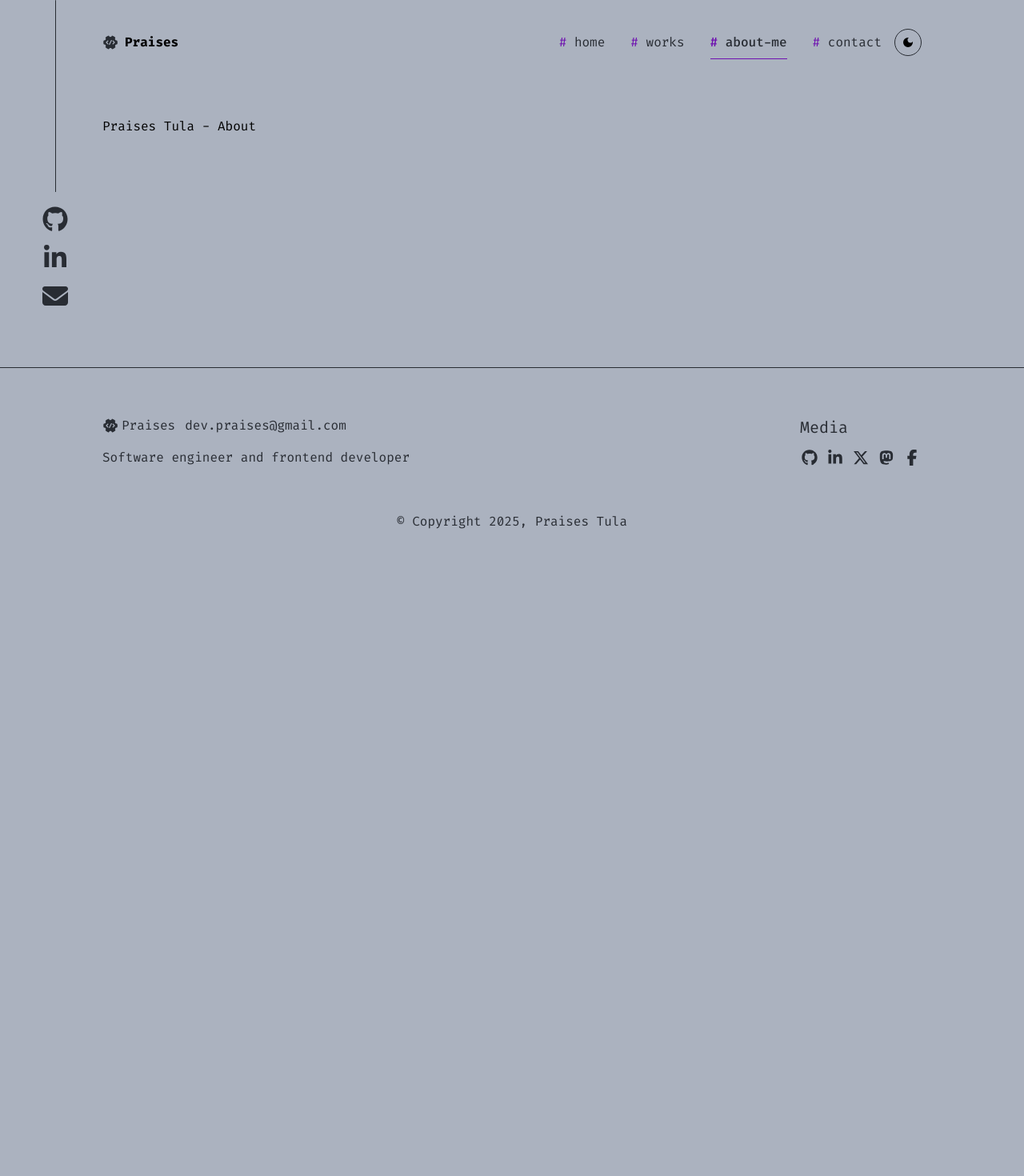
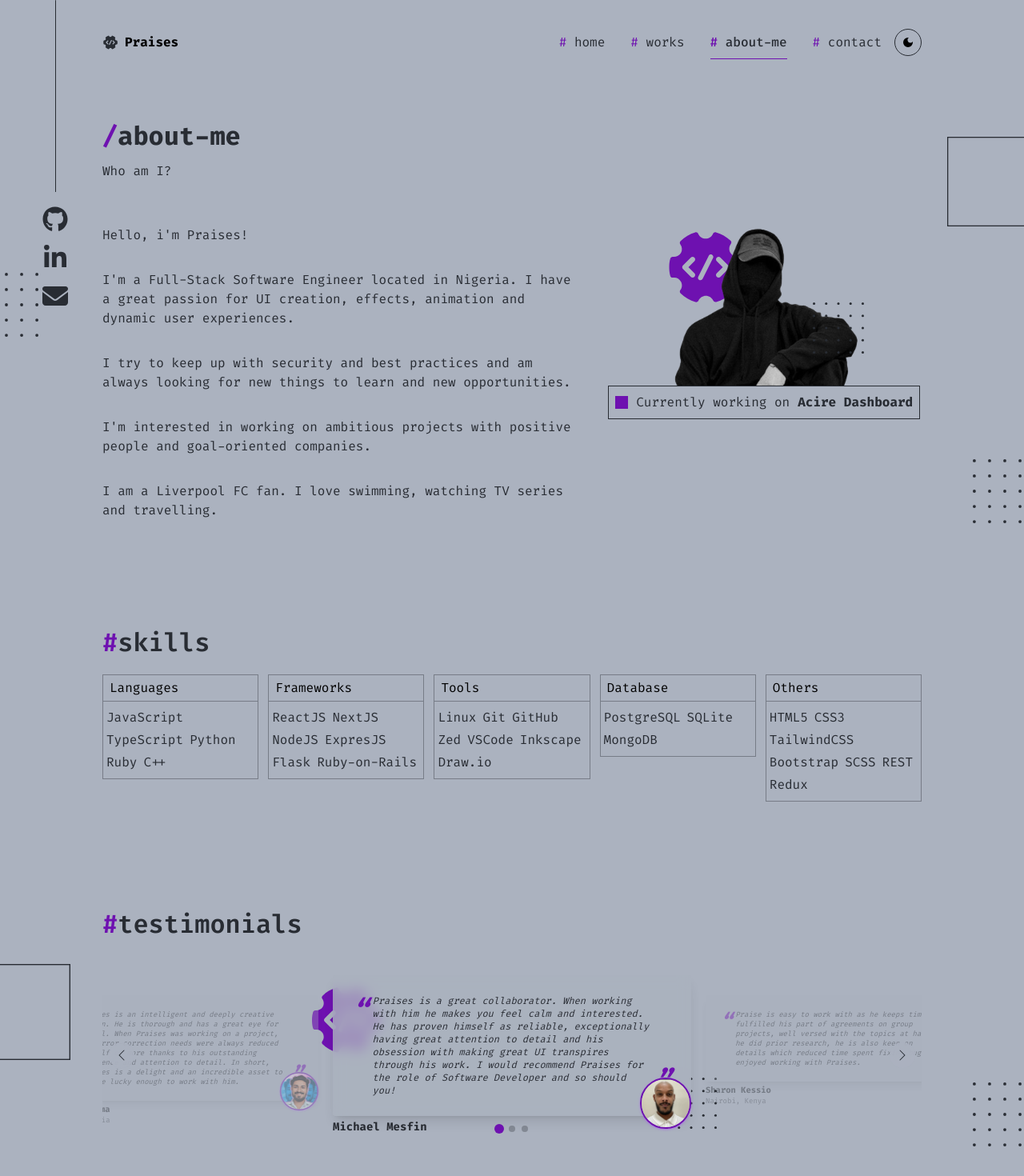
Before and after one commit to sid-2105/portfolio, a Next.js app: page /about in a window 1280 px wide. Shown: the top 1470 px of the page at 80% size. Before the commit the page ends 800 px from the top, so only its background shows below. Built offline with nearby package versions, Linux system fonts and the light colour scheme.

Commit message:
feat: develop about page

```diff
--- a/app/about/page.js
+++ b/app/about/page.js
@@ -1,18 +1,26 @@
-import { Section, WrapSection } from "@/components/sections";
+import { Seperator } from "@/components/sections";
+
+import About from "@/components/sections/about";
+import Skills from "@/components/sections/skills";
+import FunFacts from "@/components/sections/fun-facts";
+import Testimonials from "@/components/sections/testimonials";
 
 export const metadata = {
   title: "About Praises Tula | Software Engineer & Web Developer",
-  description: "Learn about Praises Tula's journey, skills, and experience as a Software Engineer specializing in UI development and animations.",
+  description:
+    "Learn about Praises Tula's journey, skills, and experience as a Software Engineer specializing in UI development and animations.",
 };
 
 export default function AboutPage() {
   return (
     <>
-      <Section>
-        <WrapSection>
-          <h1>Praises Tula - About</h1>
-        </WrapSection>
-      </Section>
+      <About />
+      <Seperator />
+      <Skills />
+      <Seperator />
+      <Testimonials />
+      <Seperator />
+      <FunFacts />
     </>
   );
 }
```
